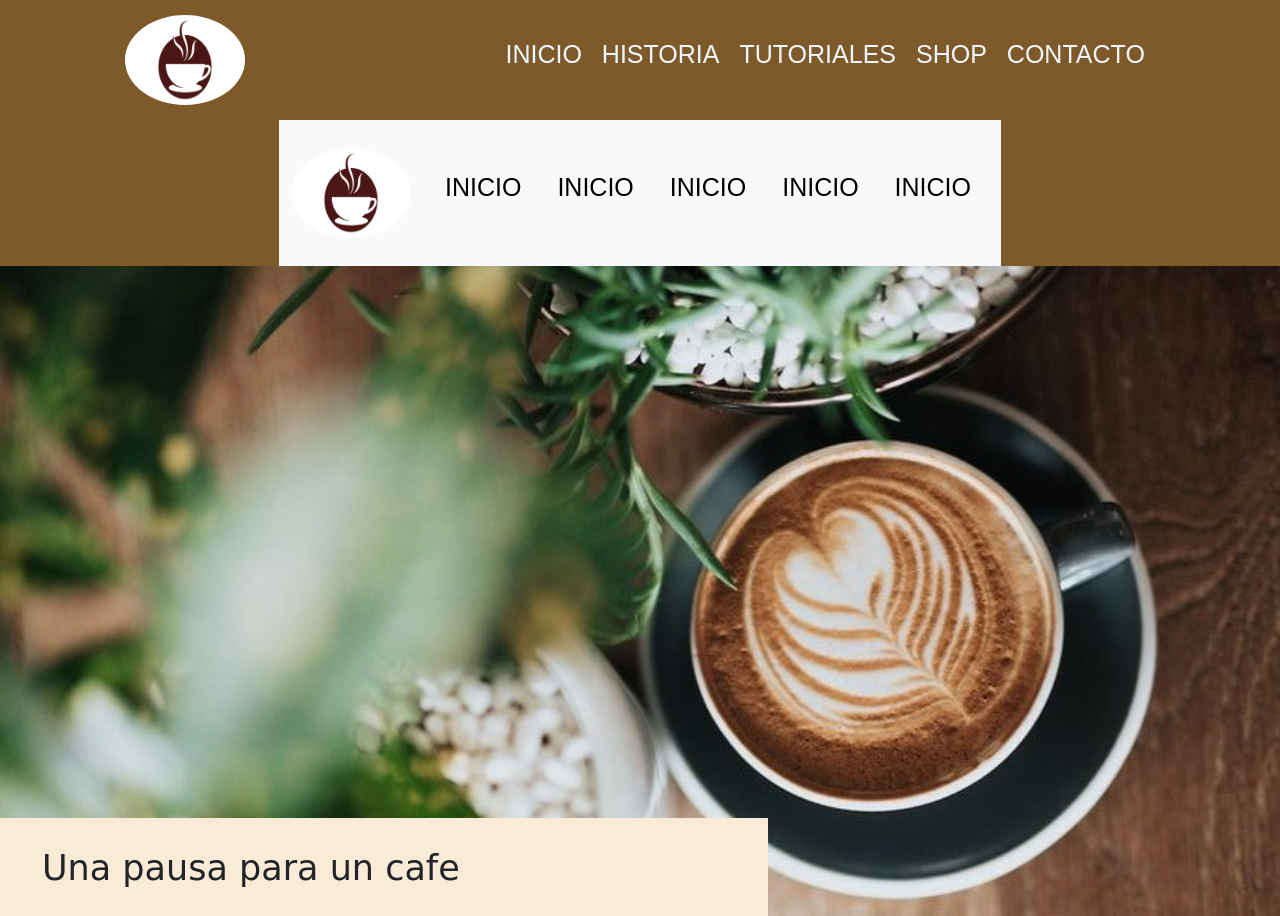
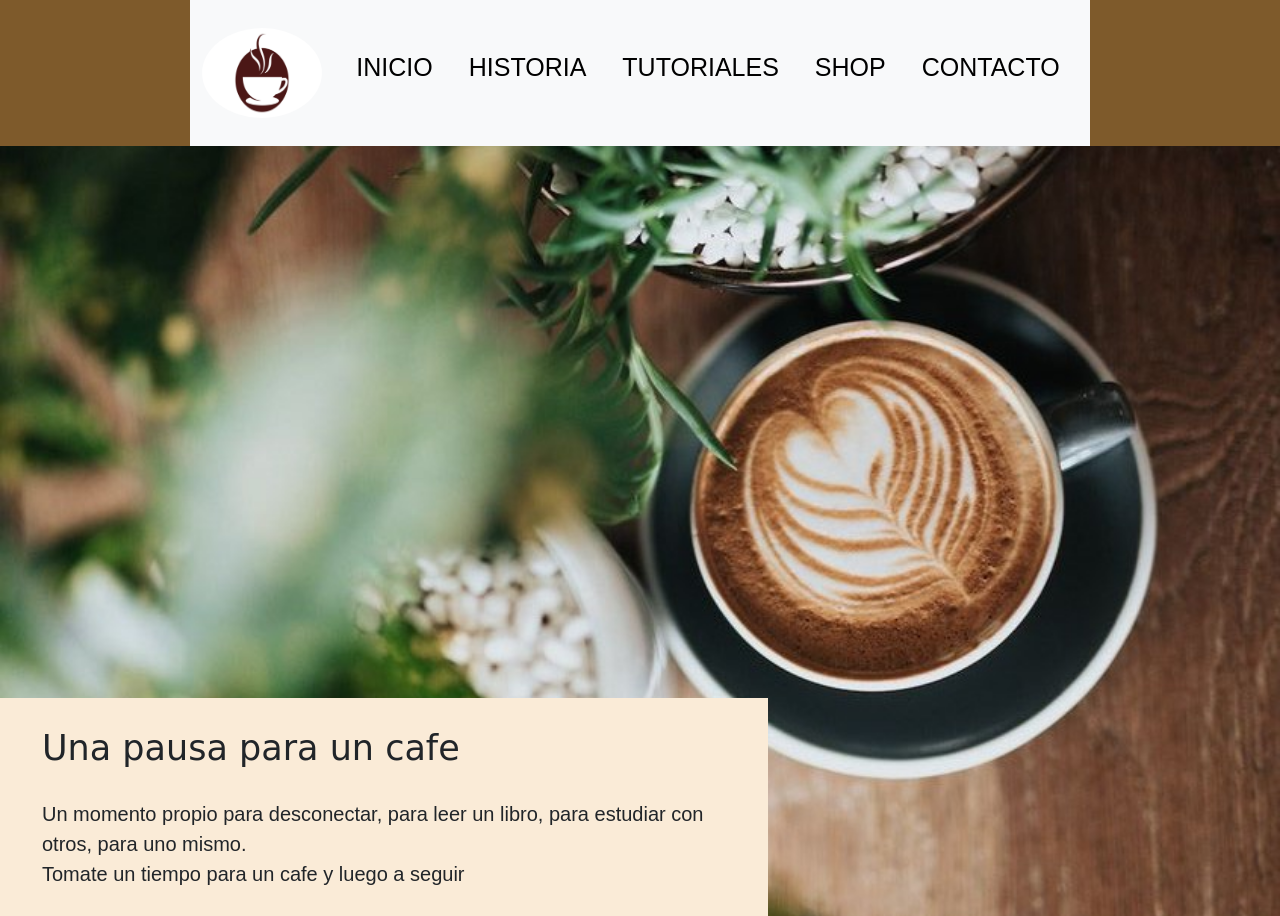
Before and after one commit to JuanPesce/ProyectoFinal_JuanPesce_cafe-cafe, a website: page index.html in a window 1280 px wide. Shown: the top 916 px of the page. Drawn offline with nearby package versions, Linux system fonts and the light colour scheme.

Commit message:
mas bootstrap

```diff
--- a/index.html
+++ b/index.html
@@ -14,19 +14,6 @@
 </head>
 <body>
     <header class="header">
-        <!--Logo + barra de navegacion-->
-        <img class="logo" src="./recursos/coffee-logo.webp" alt="Logo-Cafe">
-        <nav >
-            <ul  class="navegador">
-                <li><a href="./index.html">Inicio</a></li>
-                <li><a href="./pages/historia.html">Historia</a></li>
-                <li><a href="./pages/tutoriales.html">Tutoriales</a></li>
-                <li><a href="./pages/shop.html">Shop</a></li>
-                <li><a href="./pages/contacto.html">Contacto</a></li>
-            </ul>
-        </nav>
-
-
 
         <nav class="navbar navbar-expand-lg bg-body-tertiary">
             <div class="container-fluid">
@@ -41,16 +28,16 @@
                     <a class="nav-link active" aria-current="page" href="./index.html">Inicio</a>
                   </li>
                   <li class="nav-item">
-                    <a class="nav-link active" aria-current="page" href="./pages/historia.html">Inicio</a>
+                    <a class="nav-link active" aria-current="page" href="./pages/historia.html">Historia</a>
                   </li>
                   <li class="nav-item">
-                    <a class="nav-link active" aria-current="page" href="./pages/tutoriales.html">Inicio</a>
+                    <a class="nav-link active" aria-current="page" href="./pages/tutoriales.html">Tutoriales</a>
                   </li>
                   <li class="nav-item">
-                    <a class="nav-link active" aria-current="page" href="./pages/shop.html">Inicio</a>
+                    <a class="nav-link active" aria-current="page" href="./pages/shop.html">Shop</a>
                   </li>
                   <li class="nav-item">
-                    <a class="nav-link active" aria-current="page" href="./pages/contacto.html">Inicio</a>
+                    <a class="nav-link active" aria-current="page" href="./pages/contacto.html">Contacto</a>
                   </li>
 
                 </ul>
--- a/scss/main.scss
+++ b/scss/main.scss
@@ -15,6 +15,11 @@
     justify-content: space-around;
     /*height: 90px;*/
     flex-wrap: wrap; }
+
+  .nav-item{
+    color: aliceblue;
+
+  }
 
   .logo {
     display: flex;
```
Also changed, not shown: css/style.css.
